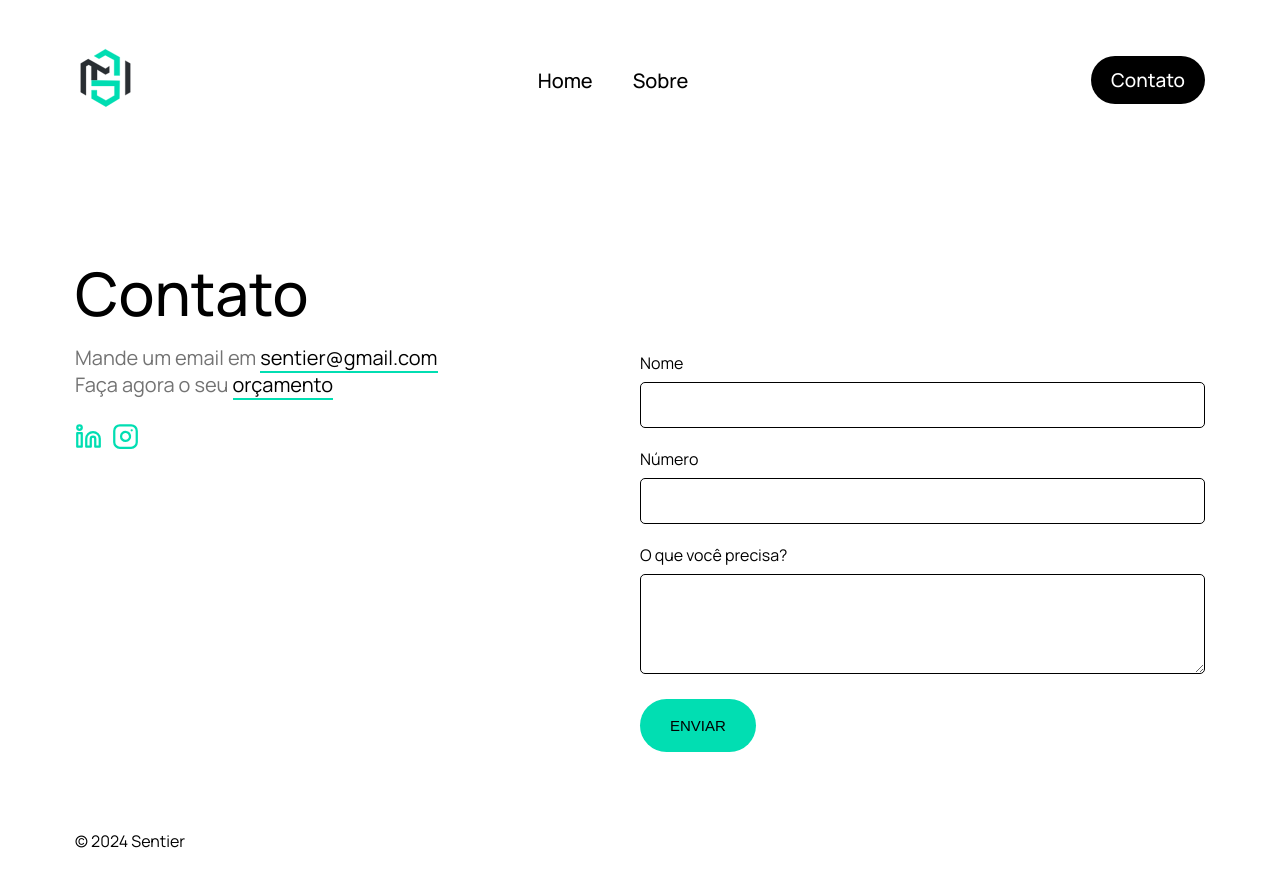
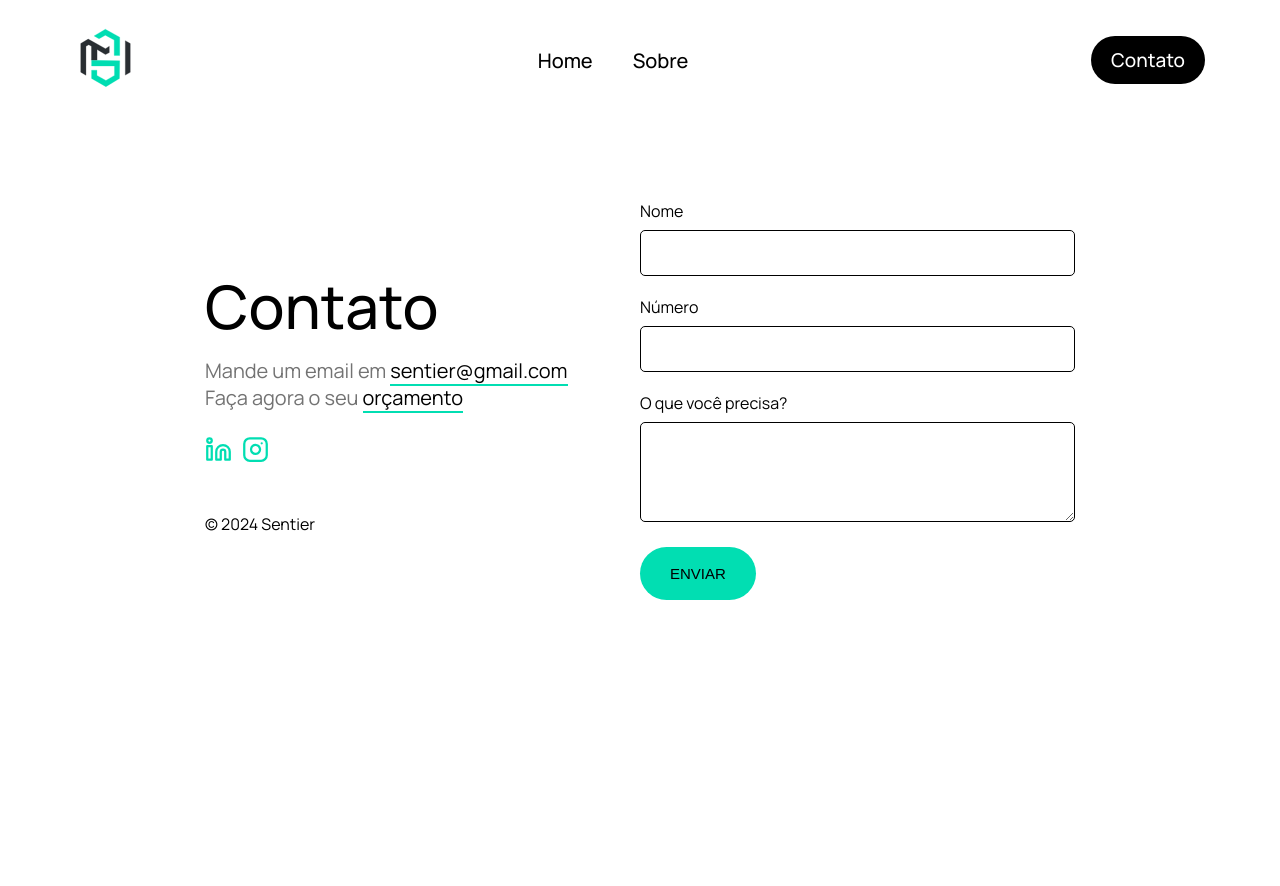
Before and after one commit to Tiodevs/SentierFrontend, a Next.js app: page /contato in a window 1280 px wide. Shown: the top 886 px of the page. After the commit the page ends 800 px from the top, so only its background shows below. Built offline with nearby package versions, Linux system fonts and the light colour scheme.

Commit message:
feat(Home): Deixando o menu fixo

```diff
--- a/src/app/components/form/styles.module.scss
+++ b/src/app/components/form/styles.module.scss
@@ -1,5 +1,5 @@
 .mensagem {
-    padding: 100px 75px 80px 75px;
+    padding: 100px 205px 80px 205px;
 
 
     .formcontent {
@@ -51,10 +51,12 @@
         .infoform {
             display: flex;
             flex-direction: column;
-            justify-content: space-between !important;
+            justify-content: center !important;
             align-items: start;
             width: 50%;
             height: 100%;
+
+            gap: 50px;
 
             .contntinfo {
 
--- a/src/app/components/header/styles.module.scss
+++ b/src/app/components/header/styles.module.scss
@@ -1,12 +1,15 @@
 .headerContent {
-  max-width: 100vw;
+  width: 100vw;
   margin: 0 auto;
-  padding: 40px 75px 32px 75px;
-  background-color: var(--fundopreto);
+  padding: 20px 75px 12px 75px;
+  background-color: #ffffffea;
   border-radius: 0px 0px 30px 30px;
   display: flex;
   align-items: center;
   justify-content: space-between;
+  z-index: 9;
+
+  position: fixed;
 
   .imgPerson {
     border: solid 2px #01C790;
--- a/src/app/page.module.scss
+++ b/src/app/page.module.scss
@@ -40,7 +40,7 @@
 
 .header {
     display: flex;
-    padding: 72px 75px;
+    padding: 230px 75px 80px 75px;
     justify-content: space-between;
     align-items: end;
 }
@@ -168,7 +168,7 @@
         align-items: start;
         gap: 40px;
 
-        padding: 72px 40px;
+        padding: 230px 75px 80px 75px;
 
         .headerdireita{
             text-align: start;
@@ -178,7 +178,7 @@
 
 @media (max-width: 570px){
     .header {
-        padding: 72px 15px;
+        padding: 172px 15px 72px 15px;
     }
 
     .footer{
```
